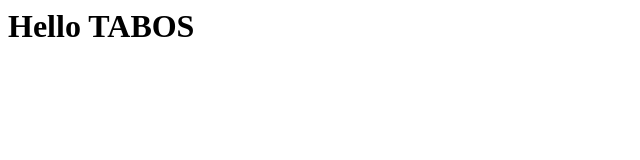
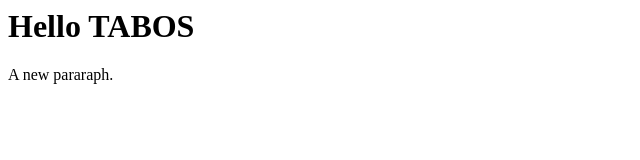
Before and after one commit to paneru/Test-Tabos, a plain HTML site: page index.html in a window 1280 px wide. Shown: the full height of the page, 0-640 px from the left. Drawn offline with Linux system fonts and the light colour scheme.

Commit message:
A para added

```diff
--- a/index.html
+++ b/index.html
@@ -1,5 +1,6 @@
 <html>
 <body>
 <h1>Hello TABOS</h1>
+<p>A new pararaph.</p>
 </body>
 </html>
```
